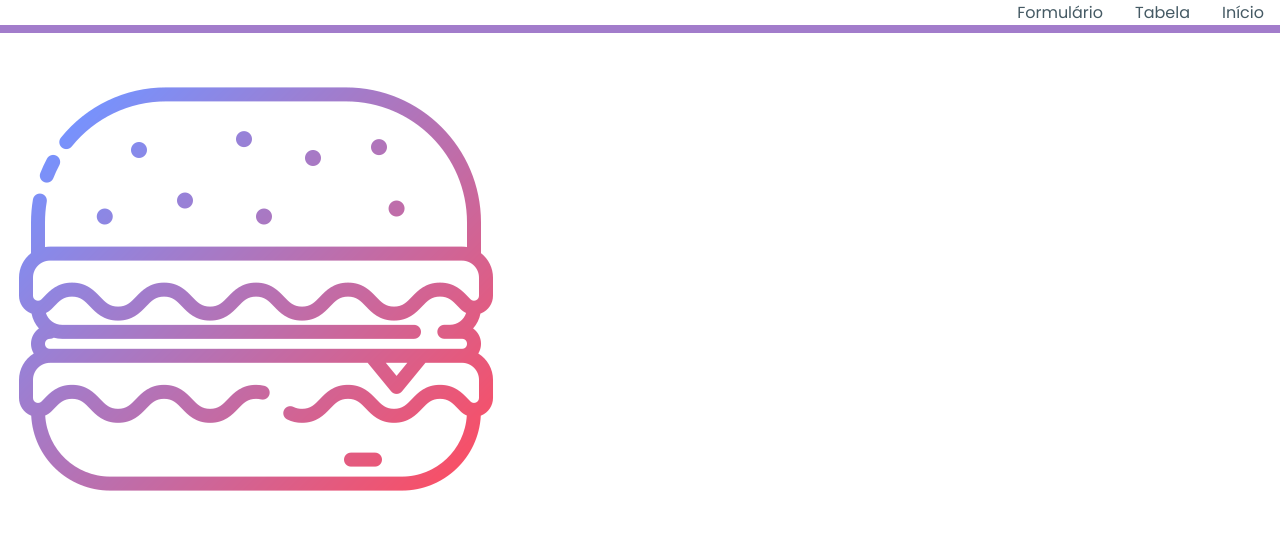
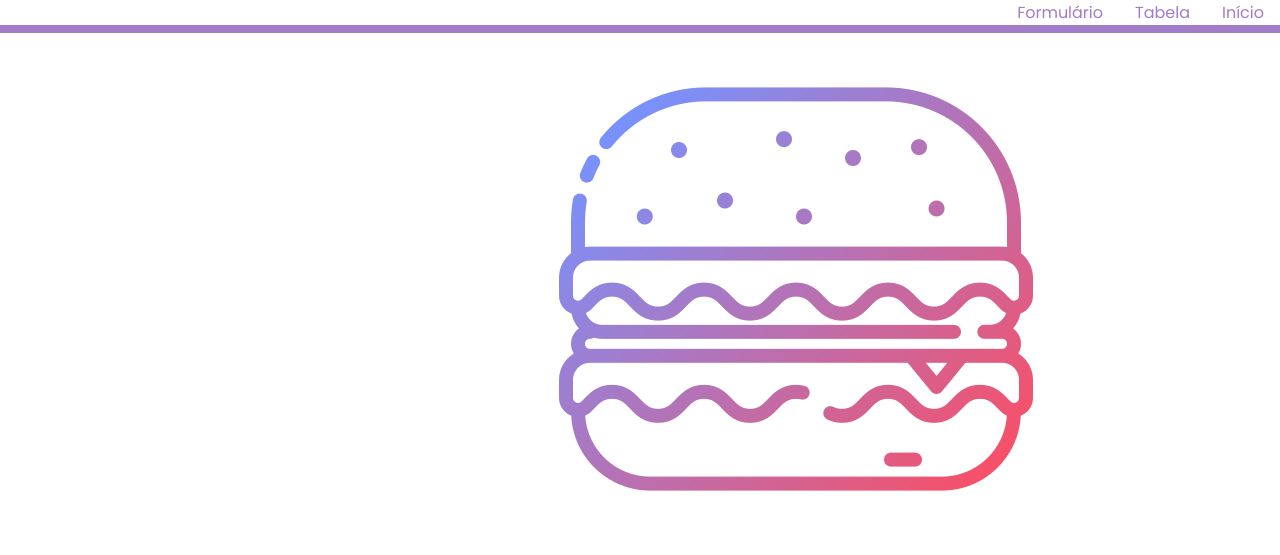
Before and after one commit to clarawm/abc_sanduiche, a plain HTML site: page index.html in a window 1280 px wide. Drawn offline with Linux system fonts and the light colour scheme.

Commit message:
Funcionou

```diff
--- a/css/estilo.css
+++ b/css/estilo.css
@@ -10,7 +10,7 @@
 :root {
   --white: #ffffff;
   --black: #000000;
-  --primary: #455a64;
+  --primary: #A47BC8;
   --secondary: #A27CCB;
 }
 
@@ -35,8 +35,11 @@ header ul li a {
   text-decoration: none;
   color: var(--primary);
 }
-
-
+.imagem {
+  margin:0 auto;
+  width:200px;
+  display: flex;
+}
 /* Tabela */
 main > table,
 main > table tr td,
--- a/index.html
+++ b/index.html
@@ -31,9 +31,11 @@
         </nav>
       </header>
     <main>
+        <div class="imagem">
         <picture>
-            <img src="./logo/hamburguer-de-queijo.png" />
+            <img src="img/hamburguer-de-queijo.png" alt="hamburguer"/>
         </picture>
+        </div>
     </main>
     <footer>
 
```
Also changed, not shown: img/hamburguer-de-queijo.png (renamed from logo/hamburguer-de-queijo.png).
